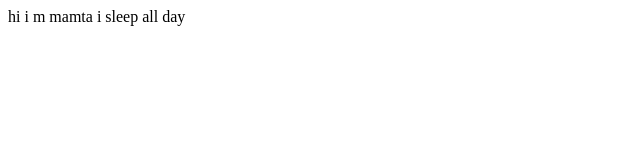
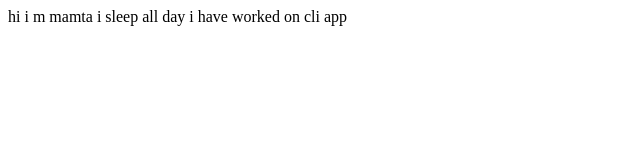
Before and after one commit to bandgarmamta/noegcamp-lessontwo, a plain HTML site: page index.html in a window 1280 px wide. Shown: the whole page, without its empty margins (0-640 px from the left). Drawn offline with Linux system fonts and the light colour scheme.

Commit message:
update project details

```diff
--- a/index.html
+++ b/index.html
@@ -9,5 +9,7 @@
 <body>
     hi i m mamta
     i sleep all day
+
+    i have worked on cli app
 </body>
 </html>
```
